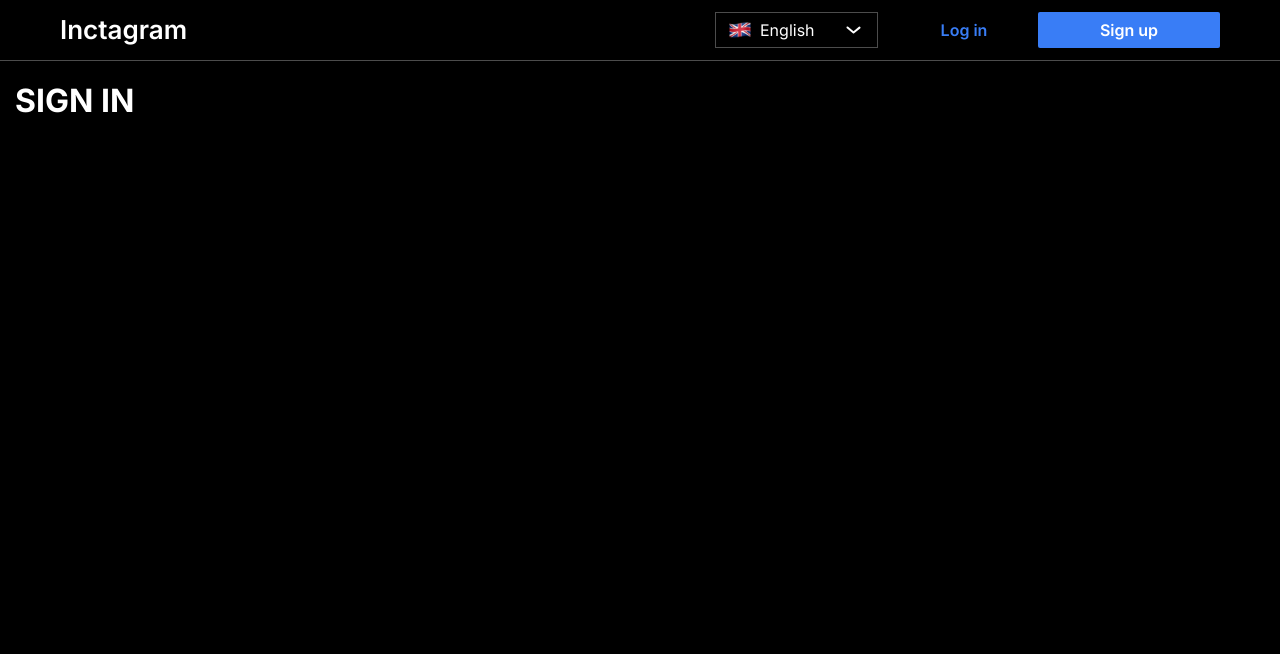
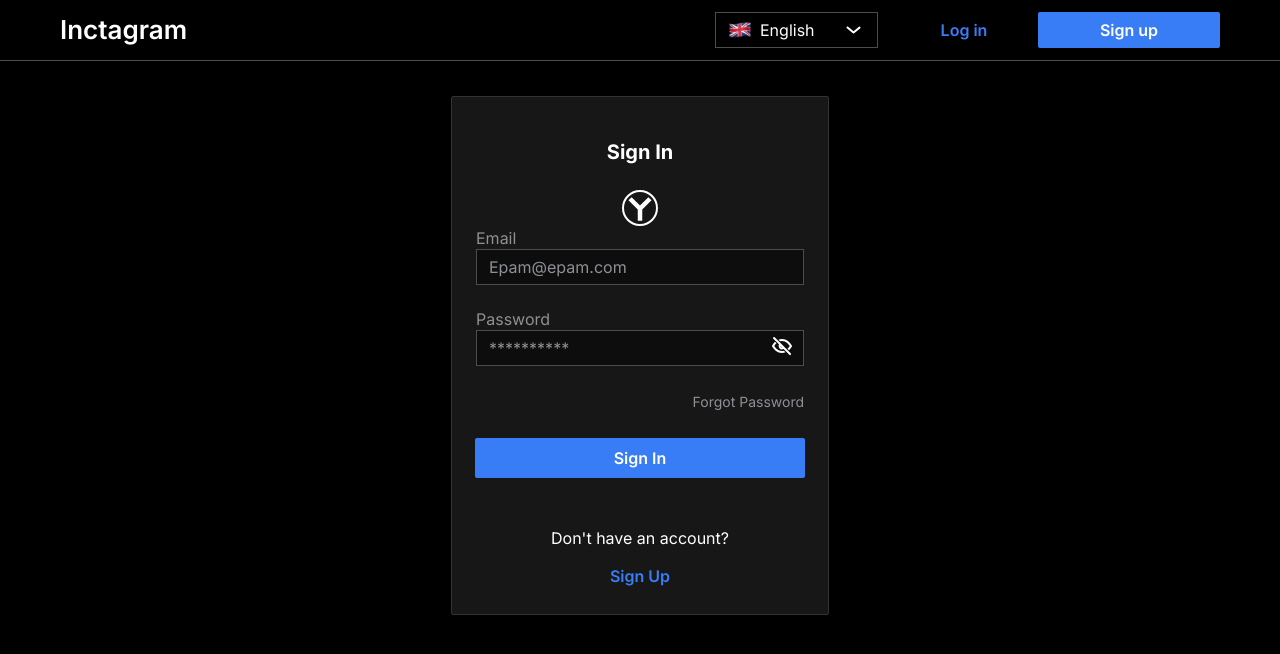
Before and after one commit to samuraiDev25/Lumio, a Next.js app: page /auth/sign-in in a window 1280 px wide. Shown: the top 654 px of the page. Built offline with nearby package versions, Linux system fonts and the light colour scheme.

Commit message:
fix textField in LoginForm

```diff
--- a/app/auth/sign-in/page.tsx
+++ b/app/auth/sign-in/page.tsx
@@ -1,9 +1,11 @@
 'use client';
+
+import { LoginForm } from '@/features/auth/ui/loginForm/LoginForm';
 
 export default function SignIn() {
   return (
     <div>
-      <h1>SIGN IN</h1>
+      <LoginForm />
     </div>
   );
 }
--- a/src/features/auth/ui/loginForm/LoginForm.module.scss
+++ b/src/features/auth/ui/loginForm/LoginForm.module.scss
@@ -196,3 +196,10 @@
     color: var(--primary-700, #1e5fd8);
   }
 }
+
+.customIconEnd {
+  svg {
+    width: 24px;
+    height: 24px;
+  }
+}
--- a/src/features/auth/ui/loginForm/LoginForm.tsx
+++ b/src/features/auth/ui/loginForm/LoginForm.tsx
@@ -12,6 +12,7 @@ import { useState } from 'react';
 import { useLoginMutation } from '@/features/auth/api/authApi';
 import { useAppDispatch } from '@/shared/hooks/useAppDispatch';
 import { setCredentials } from '@/features/auth/model/authSlice';
+import { EyeOffOutline, EyeOutline } from '@/shared/ui/icons';
 
 const loginSchema = z.object({
   email: z
@@ -56,6 +57,8 @@ export const LoginForm = () => {
     },
   });
 
+  const [showPassword, setShowPassword] = useState(false);
+
   const onSubmit = async (data: LoginFormData) => {
     try {
       setServerError('');
@@ -90,46 +93,41 @@ export const LoginForm = () => {
     }
   };
 
-  const handleYandexLogin = () => {
-    // код для YandexLogin
-  };
-
   return (
     <form onSubmit={handleSubmit(onSubmit)} className={s['login-form']}>
       {/* Форма содержит Email, Password, кнопку [Sign In] */}
       <h1 className={s.title}>Sign In</h1>
 
       {/* Кнопка Yandex OAuth */}
-      <Button
-        variant="link"
-        size={'lg'}
-        fullWidth
-        onClick={handleYandexLogin}
-        disabled={isLoading}
-        style={{ marginBottom: '24px' }}
-      >
-        <SvgYandex />
+      <Button type="button" variant="link" size="lg" fullWidth asChild>
+        <a href="/api/v1/auth/yandex">
+          <SvgYandex />
+        </a>
       </Button>
-
       <div className={s['form-wrapper']}>
         {/* Поле Email */}
         <TextField
+          type={'email'}
           label={'Email'}
-          variant={'default'}
           placeholder={'Epam@epam.com'}
-          fullWidth={true}
-          error={errors.email?.message}
+          autoComplete={'email'}
+          errorMessage={errors.email?.message}
           disabled={isLoading}
           {...register('email')}
         />
 
         {/* Поле Password */}
         <TextField
+          type={showPassword ? 'text' : 'password'}
           label={'Password'}
-          variant={'password'}
           placeholder={'**********'}
-          fullWidth={true}
-          error={errors.password?.message}
+          iconEnd={
+            <span className={s.customIconEnd}>
+              {showPassword ? <EyeOutline /> : <EyeOffOutline />}
+            </span>
+          }
+          onEndIconClick={() => setShowPassword((prev) => !prev)}
+          errorMessage={errors.password?.message}
           disabled={isLoading}
           {...register('password')}
         />
```
Also changed, not shown: src/features/auth/ui/sighUpForm/SignUpForm.tsx (+4 -10 lines).
